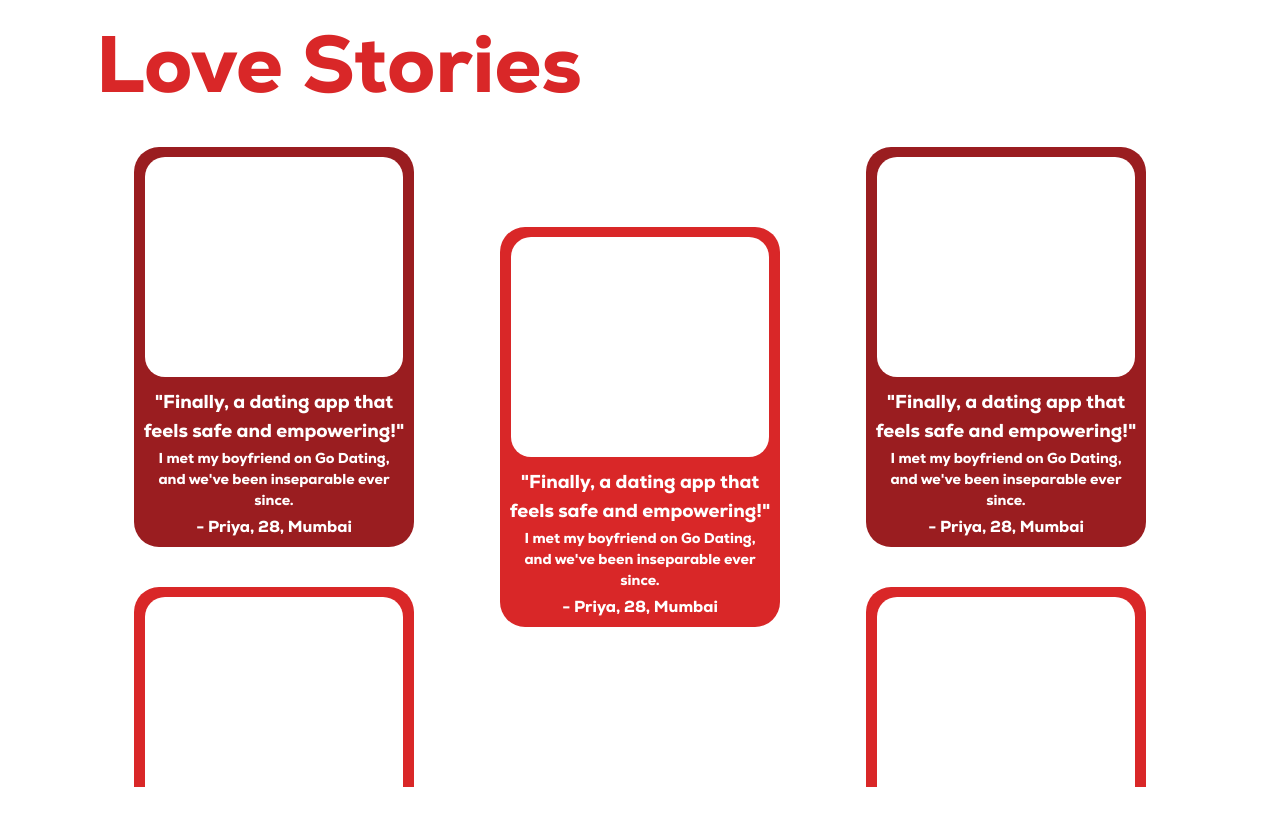
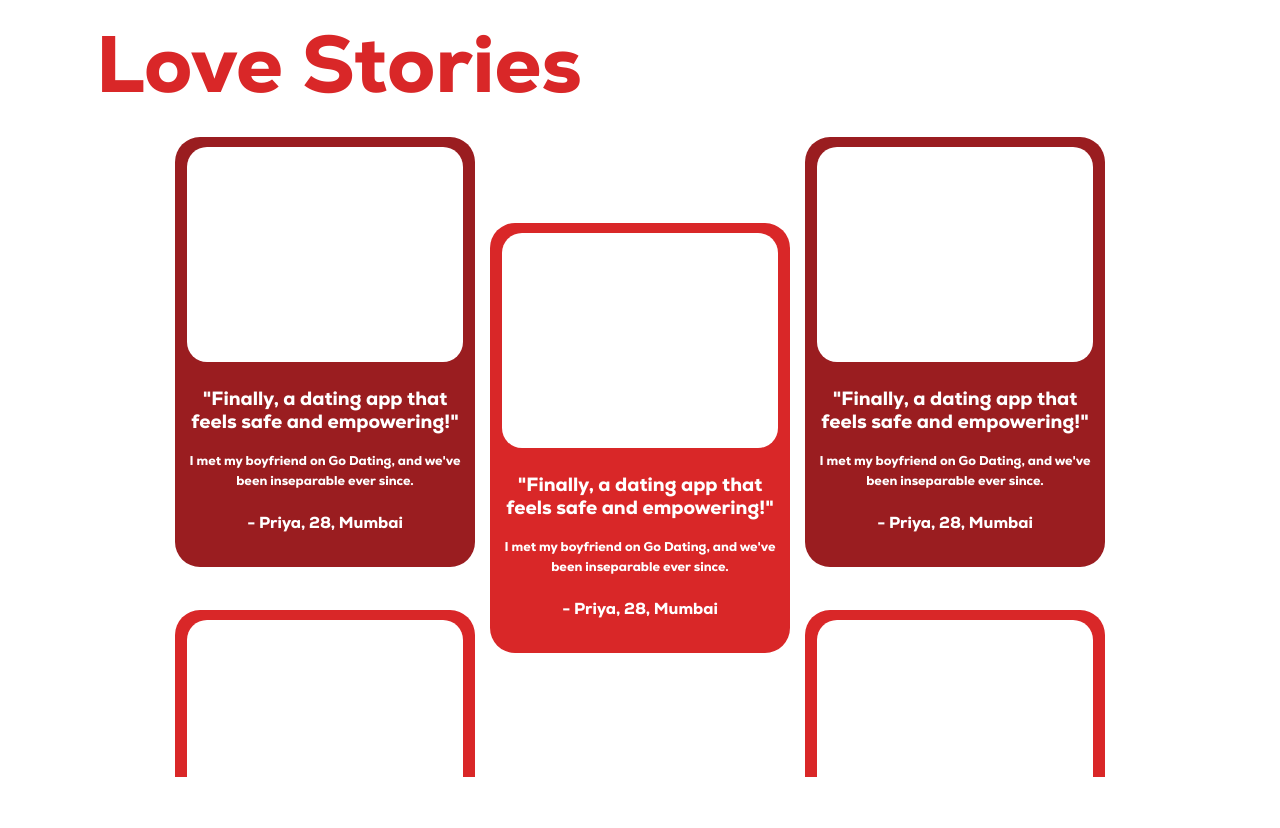
Before and after one commit to Kurmaya/godating, a plain HTML site: page index.html in a window 1280 px wide. Shown: the part 3317-4145 px from the top of the page. Drawn offline with nearby package versions, Linux system fonts and the light colour scheme.

Commit message:
Add files via upload

```diff
--- a/css/styles.css
+++ b/css/styles.css
@@ -348,9 +348,9 @@ color:black;
     color:white;
 }
 .feat:hover > .feat-under{
-height: 160% ;
+height: 165% ;
 transform: translateY(10px);
-border-radius: 40% 40% 0 0;
+border-radius: 35% 35% 0 0;
 opacity: 1;
 }
 
@@ -425,14 +425,15 @@ left:-100%
 #testimonials h2{
     text-align: left;
     font-size: 5rem;
+    margin-bottom:-10px;
 }
 .testimonials-wrapper{
     width:100%;
     height:80%;
     display: flex;
     flex-wrap: wrap;
-    justify-content: space-around;
-    gap:10px;
+    justify-content: center;
+    gap:0 15px;
     margin-top: 2%;
     overflow-y: hidden;
     position: relative;
@@ -456,13 +457,14 @@ background: #D92728;
 }
 .card{
     background: #9A1D20;
-    width:280px;
-    height:400px;
+    width:300px;
+    height:430px;
     border-radius: 25px;
     display: flex;
     flex-direction: column;
     align-items: center;
-    gap:10px;
+    justify-content: space-around;
+    /* gap:5px; */
     color:white!important;
     position: relative;
     transition: .3s ease;
@@ -475,7 +477,7 @@ background: #D92728;
 }
 .card-img{
     width:92%;
-    height:60%;
+    height:50%;
     margin: 10px  auto auto ;
     background: white;
     border-radius: 20px;
@@ -487,13 +489,21 @@ background: #D92728;
     text-align: center;
     display: grid;
     place-items:center;
+    margin-bottom:20px;
 }
-.card-desc> *{
+.card-desc > *{
     color:white;
+    padding:.5rem;
 
 }
+.card-desc h3{
+    /* padding:.2rem; */
+    font-size: 1.2rem;
+    line-height: 1.2;
+    /* width:100%; */
+}
 .card-desc p{
-    font-size: .9rem;
+    font-size: .8rem;
     font-weight: 200;
     padding: .2rem;
 }
```
